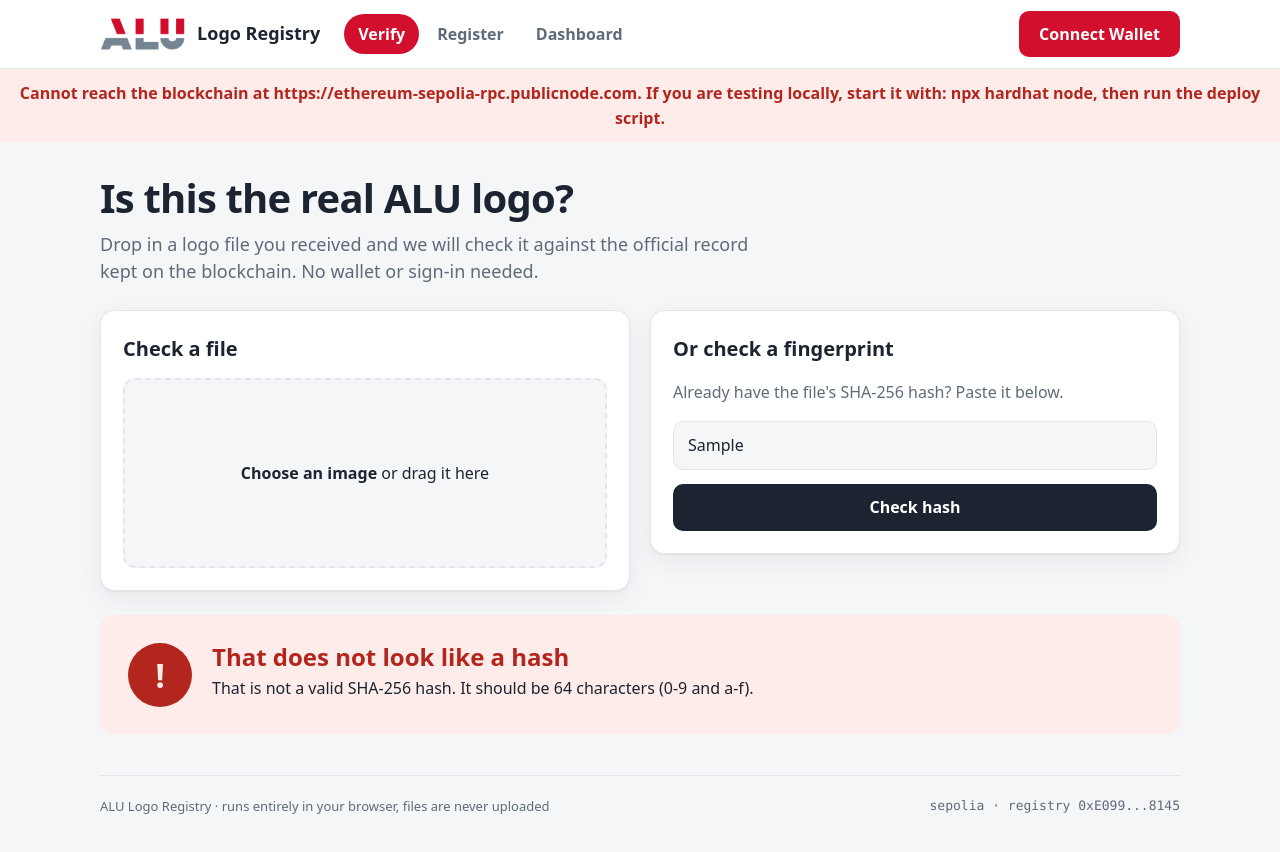
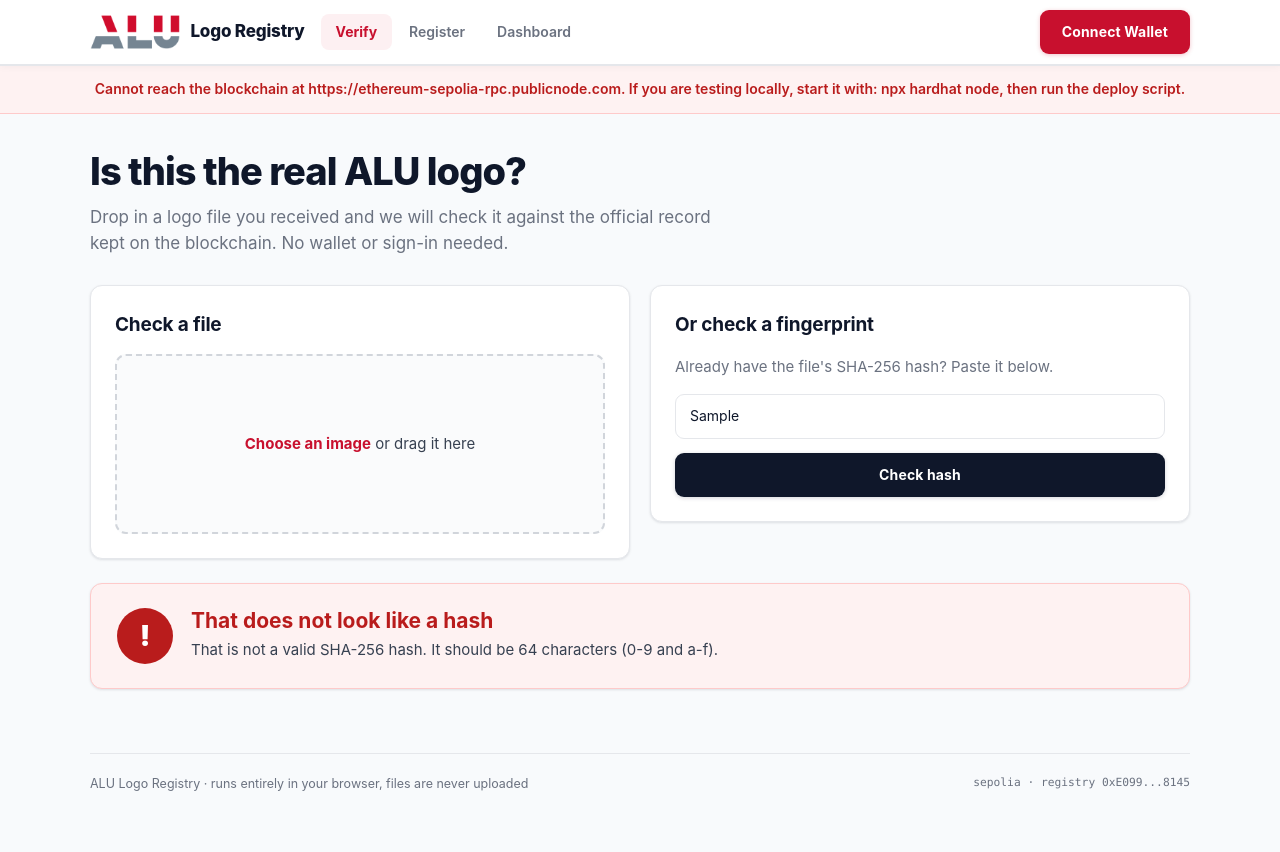
Before and after one commit to goldensash1/Cryptocurrency-and-Digital-Assets, a website: page frontend/index.html in a window 1280 px wide. Both pictures are taken after typing "Sample" into the empty fields and a click on the button "Check hash". After the commit the page ends 830 px from the top, so only its background shows below. Drawn offline with Linux system fonts and the light colour scheme; no server answers.

Commit message:
Redesign frontend: light theme, professional styling

```diff
--- a/frontend/css/style.css
+++ b/frontend/css/style.css
@@ -1,124 +1,287 @@
-/* ALU Logo Registry - brand colours taken from the ALU logo (red + slate). */
+/* ALU Logo Registry — light professional theme */
 :root {
-  --red: #d2102e;
-  --red-dark: #a80c24;
-  --slate: #76808c;
-  --ink: #1b2430;
-  --muted: #5f6b79;
-  --line: #e3e7ec;
-  --bg: #f5f6f8;
-  --card: #ffffff;
-  --green: #12805c;
-  --green-bg: #e6f6ef;
-  --warn: #b3261e;
-  --warn-bg: #fdecea;
-  --info-bg: #eef2f7;
-  --radius: 14px;
-  --shadow: 0 1px 2px rgba(27, 36, 48, .06), 0 8px 24px rgba(27, 36, 48, .06);
+  --red:        #c8102e;
+  --red-dark:   #a00d24;
+  --red-light:  #fdf0f2;
+  --slate:      #64748b;
+  --ink:        #0f172a;
+  --body:       #374151;
+  --muted:      #6b7280;
+  --line:       #e5e7eb;
+  --bg:         #f8fafc;
+  --card:       #ffffff;
+  --green:      #047857;
+  --green-bg:   #ecfdf5;
+  --warn:       #b91c1c;
+  --warn-bg:    #fef2f2;
+  --info-bg:    #f1f5f9;
+  --accent:     #1e40af;
+  --radius:     12px;
+  --shadow-sm:  0 1px 3px rgba(15,23,42,.08), 0 1px 2px rgba(15,23,42,.04);
+  --shadow:     0 4px 6px rgba(15,23,42,.06), 0 10px 30px rgba(15,23,42,.07);
+  --shadow-lg:  0 10px 25px rgba(15,23,42,.1), 0 20px 48px rgba(15,23,42,.08);
+  color-scheme: only light;
 }
+
+/* Force light regardless of OS preference */
 @media (prefers-color-scheme: dark) {
   :root {
-    --ink: #eef1f5; --muted: #a2adbb; --line: #2c3745; --bg: #11171f; --card: #19212b;
-    --green: #4fd1a0; --green-bg: #12332a; --warn: #ff8a80; --warn-bg: #3a1a19; --info-bg: #202a37;
-    --shadow: none;
+    --ink: #0f172a; --body: #374151; --muted: #6b7280;
+    --line: #e5e7eb; --bg: #f8fafc; --card: #ffffff;
+    --green: #047857; --green-bg: #ecfdf5;
+    --warn: #b91c1c; --warn-bg: #fef2f2; --info-bg: #f1f5f9;
+    --shadow: 0 4px 6px rgba(15,23,42,.06), 0 10px 30px rgba(15,23,42,.07);
   }
 }
+
 * { box-sizing: border-box; }
 html { scroll-behavior: smooth; }
-body { margin: 0; background: var(--bg); color: var(--ink); font: 16px/1.55 system-ui, -apple-system, "Segoe UI", Roboto, sans-serif; -webkit-font-smoothing: antialiased; }
-.wrap { width: min(1080px, 100% - 32px); margin-inline: auto; }
-.mono { font-family: ui-monospace, SFMono-Regular, Menlo, Consolas, monospace; }
+body {
+  margin: 0;
+  background: var(--bg);
+  color: var(--body);
+  font: 15px/1.6 "Inter", system-ui, -apple-system, "Segoe UI", Roboto, sans-serif;
+  -webkit-font-smoothing: antialiased;
+}
+.wrap { width: min(1100px, 100% - 40px); margin-inline: auto; }
+.mono { font-family: ui-monospace, "SF Mono", Menlo, Consolas, monospace; font-size: .9em; }
 .muted { color: var(--muted); }
-.tiny { font-size: 13px; }
+.tiny  { font-size: 13px; }
 [hidden] { display: none !important; }
-h1 { font-size: clamp(28px, 4vw, 40px); line-height: 1.15; margin: 0 0 10px; letter-spacing: -.02em; }
-h2 { font-size: 20px; margin: 0 0 14px; }
-code { background: var(--info-bg); padding: 1px 6px; border-radius: 6px; font-size: .9em; }
 
-/* ----- header ----- */
-.topbar { background: var(--card); border-bottom: 1px solid var(--line); position: sticky; top: 0; z-index: 10; }
-.topbar-inner { display: flex; align-items: center; gap: 24px; min-height: 68px; flex-wrap: wrap; padding-block: 8px; }
-.brand { display: flex; align-items: center; gap: 12px; text-decoration: none; color: var(--ink); font-weight: 700; font-size: 18px; }
-.brand img { height: 32px; width: auto; }
-.nav { display: flex; gap: 4px; flex: 1; }
-.nav a { padding: 8px 14px; border-radius: 999px; text-decoration: none; color: var(--muted); font-weight: 600; }
-.nav a:hover { color: var(--ink); background: var(--info-bg); }
-.nav a.active { color: #fff; background: var(--red); }
+h1 { font-size: clamp(26px, 3.5vw, 38px); line-height: 1.15; margin: 0 0 10px; letter-spacing: -.025em; color: var(--ink); font-weight: 800; }
+h2 { font-size: 19px; margin: 0 0 14px; color: var(--ink); font-weight: 700; letter-spacing: -.01em; }
+code { background: var(--info-bg); padding: 2px 7px; border-radius: 6px; font-size: .88em; color: var(--accent); border: 1px solid var(--line); }
+
+/* ── HEADER ─────────────────────────────────── */
+.topbar {
+  background: #fff;
+  border-bottom: 1px solid var(--line);
+  position: sticky; top: 0; z-index: 100;
+  box-shadow: 0 1px 0 var(--line), 0 2px 8px rgba(15,23,42,.04);
+}
+.topbar-inner {
+  display: flex; align-items: center; gap: 8px;
+  min-height: 64px; flex-wrap: wrap; padding-block: 8px;
+}
+.brand {
+  display: flex; align-items: center; gap: 10px;
+  text-decoration: none; color: var(--ink);
+  font-weight: 800; font-size: 17px; letter-spacing: -.01em;
+  flex-shrink: 0;
+}
+.brand img { height: 34px; width: auto; }
+.brand span { color: var(--ink); }
+
+.nav { display: flex; gap: 2px; flex: 1; padding-left: 8px; }
+.nav a {
+  padding: 7px 15px; border-radius: 8px;
+  text-decoration: none; color: var(--muted);
+  font-weight: 600; font-size: 14px; transition: background .12s, color .12s;
+}
+.nav a:hover  { color: var(--ink); background: var(--info-bg); }
+.nav a.active { color: var(--red); background: var(--red-light); font-weight: 700; }
+
 .wallet { margin-left: auto; }
-.wallet-chip { display: flex; align-items: center; gap: 10px; padding: 6px 8px 6px 14px; border: 1px solid var(--line); border-radius: 999px; background: var(--bg); font-size: 14px; flex-wrap: wrap; }
-.wallet-chip .dot { width: 9px; height: 9px; border-radius: 50%; background: #2bb673; }
-.wallet-chip .sep { width: 1px; height: 18px; background: var(--line); }
-.link-btn { border: 0; background: none; color: var(--red); font: inherit; font-weight: 600; cursor: pointer; padding: 4px 8px; border-radius: 999px; }
-.link-btn:hover { background: var(--info-bg); }
+.wallet-chip {
+  display: flex; align-items: center; gap: 10px;
+  padding: 6px 12px 6px 14px;
+  border: 1.5px solid var(--line); border-radius: 999px;
+  background: var(--bg); font-size: 13.5px; font-weight: 600;
+  box-shadow: var(--shadow-sm);
+}
+.wallet-chip .dot  { width: 8px; height: 8px; border-radius: 50%; background: #10b981; flex-shrink: 0; }
+.wallet-chip .sep  { width: 1px; height: 16px; background: var(--line); }
+.link-btn {
+  border: 0; background: none; color: var(--muted);
+  font: inherit; font-size: 13px; font-weight: 600;
+  cursor: pointer; padding: 4px 8px; border-radius: 6px;
+  transition: background .12s, color .12s;
+}
+.link-btn:hover { background: var(--info-bg); color: var(--ink); }
 
-/* ----- buttons & inputs ----- */
-.btn { font: inherit; font-weight: 700; border: 0; border-radius: 10px; padding: 11px 20px; cursor: pointer; transition: transform .05s, background .15s, opacity .15s; }
-.btn:active { transform: translateY(1px); }
-.btn:disabled { opacity: .5; cursor: not-allowed; }
-.btn-primary { background: var(--red); color: #fff; }
-.btn-primary:hover:not(:disabled) { background: var(--red-dark); }
-.btn-dark { background: var(--ink); color: var(--card); }
-.btn:focus-visible, input:focus-visible, .nav a:focus-visible, .link-btn:focus-visible, .dropzone:focus-within { outline: 3px solid rgba(210, 16, 46, .45); outline-offset: 2px; }
-input[type=text], input[type=number] { width: 100%; font: inherit; padding: 11px 14px; border: 1px solid var(--line); border-radius: 10px; background: var(--bg); color: var(--ink); }
-input[readonly] { color: var(--muted); }
-.stack { display: grid; gap: 14px; }
-.field { display: grid; gap: 6px; }
-.label { font-size: 13px; font-weight: 700; text-transform: uppercase; letter-spacing: .04em; color: var(--muted); }
+/* ── BUTTONS & INPUTS ───────────────────────── */
+.btn {
+  font: inherit; font-weight: 700; font-size: 14px;
+  border: 0; border-radius: 9px;
+  padding: 11px 22px; cursor: pointer;
+  transition: transform .06s, background .15s, box-shadow .15s;
+  letter-spacing: .01em;
+}
+.btn:active   { transform: translateY(1px); }
+.btn:disabled { opacity: .45; cursor: not-allowed; }
+.btn-primary  { background: var(--red); color: #fff; box-shadow: 0 1px 4px rgba(200,16,46,.25); }
+.btn-primary:hover:not(:disabled) { background: var(--red-dark); box-shadow: 0 4px 12px rgba(200,16,46,.3); }
+.btn-dark     { background: var(--ink); color: #fff; box-shadow: 0 1px 4px rgba(15,23,42,.18); }
+.btn-dark:hover:not(:disabled)    { background: #1e293b; }
 
-/* ----- layout ----- */
-main { padding-block: 32px 40px; }
-.hero { margin-bottom: 24px; max-width: 680px; }
-.hero p { color: var(--muted); font-size: 18px; margin: 0; }
+.btn:focus-visible, input:focus-visible,
+.nav a:focus-visible, .link-btn:focus-visible,
+.dropzone:focus-within { outline: 2.5px solid rgba(200,16,46,.4); outline-offset: 2px; }
+
+input[type=text], input[type=number] {
+  width: 100%; font: inherit; font-size: 14px;
+  padding: 10px 14px;
+  border: 1.5px solid var(--line); border-radius: 9px;
+  background: #fff; color: var(--ink);
+  transition: border-color .15s, box-shadow .15s;
+}
+input[type=text]:focus, input[type=number]:focus {
+  border-color: var(--red); box-shadow: 0 0 0 3px rgba(200,16,46,.1);
+  outline: none;
+}
+input[readonly] { color: var(--muted); background: var(--bg); }
+
+.stack  { display: grid; gap: 14px; }
+.field  { display: grid; gap: 6px; }
+.label  {
+  font-size: 11.5px; font-weight: 700;
+  text-transform: uppercase; letter-spacing: .06em; color: var(--muted);
+}
+
+/* ── LAYOUT ─────────────────────────────────── */
+main { padding-block: 36px 48px; }
+.hero { margin-bottom: 28px; max-width: 640px; }
+.hero p { color: var(--muted); font-size: 17px; margin: 6px 0 0; line-height: 1.55; }
+
 .grid-2 { display: grid; gap: 20px; grid-template-columns: 1fr 1fr; align-items: start; }
-.grid-2.wide-left { grid-template-columns: 1.3fr 1fr; }
-@media (max-width: 800px) { .grid-2, .grid-2.wide-left { grid-template-columns: 1fr; } .nav { order: 3; flex-basis: 100%; } }
-.card { background: var(--card); border: 1px solid var(--line); border-radius: var(--radius); padding: 22px; box-shadow: var(--shadow); }
-.footer { display: flex; justify-content: space-between; gap: 12px; flex-wrap: wrap; padding-block: 20px 36px; color: var(--muted); font-size: 13px; border-top: 1px solid var(--line); }
+.grid-2.wide-left { grid-template-columns: 1.35fr 1fr; }
+@media (max-width: 800px) {
+  .grid-2, .grid-2.wide-left { grid-template-columns: 1fr; }
+  .nav { order: 3; flex-basis: 100%; }
+}
 
-/* ----- banner / notices ----- */
-.banner { padding: 12px 16px; text-align: center; background: var(--warn-bg); color: var(--warn); font-weight: 600; }
-.banner.info { background: var(--info-bg); color: var(--ink); }
+.card {
+  background: var(--card);
+  border: 1px solid var(--line);
+  border-radius: var(--radius);
+  padding: 24px;
+  box-shadow: var(--shadow-sm);
+  transition: box-shadow .2s;
+}
+.card:hover { box-shadow: var(--shadow); }
+
+.footer {
+  display: flex; justify-content: space-between; gap: 12px;
+  flex-wrap: wrap; padding-block: 20px 36px;
+  color: var(--muted); font-size: 12.5px;
+  border-top: 1px solid var(--line);
+  margin-top: 16px;
+}
+
+/* ── BANNER / NOTICES ───────────────────────── */
+.banner {
+  padding: 13px 20px; text-align: center;
+  background: var(--warn-bg); color: var(--warn);
+  font-weight: 600; font-size: 14px;
+  border-bottom: 1px solid #fecaca;
+}
+.banner.info { background: #eff6ff; color: #1e40af; border-bottom-color: #bfdbfe; }
 .banner a { color: inherit; }
 .banner button { margin-left: 12px; }
-.notice { padding: 12px 14px; border-radius: 10px; background: var(--info-bg); margin-bottom: 14px; font-size: 15px; }
-.notice.warn { background: var(--warn-bg); color: var(--warn); }
 
-/* ----- upload ----- */
-.dropzone { display: grid; place-items: center; text-align: center; gap: 12px; min-height: 190px; padding: 18px; border: 2px dashed var(--line); border-radius: 12px; background: var(--bg); cursor: pointer; transition: border-color .15s, background .15s; }
-.dropzone:hover, .dropzone.drag { border-color: var(--red); background: var(--info-bg); }
+.notice {
+  padding: 13px 16px; border-radius: 9px;
+  background: var(--info-bg); border: 1px solid var(--line);
+  margin-bottom: 16px; font-size: 14px; color: var(--body);
+}
+.notice.warn { background: var(--warn-bg); color: var(--warn); border-color: #fecaca; }
+
+/* ── UPLOAD ─────────────────────────────────── */
+.dropzone {
+  display: grid; place-items: center; text-align: center; gap: 10px;
+  min-height: 180px; padding: 24px;
+  border: 2px dashed #d1d5db; border-radius: 11px;
+  background: #fafbfc; cursor: pointer;
+  transition: border-color .15s, background .15s;
+}
+.dropzone:hover, .dropzone.drag {
+  border-color: var(--red); background: var(--red-light);
+}
 .dropzone input { position: absolute; opacity: 0; width: 1px; height: 1px; }
-.preview { max-width: 100%; max-height: 170px; object-fit: contain; border-radius: 8px; }
-.hashbox { word-break: break-all; padding: 11px 14px; border-radius: 10px; background: var(--bg); border: 1px solid var(--line); font-size: 13px; }
-.field .hashbox { margin-top: 0; }
+.dropzone strong { color: var(--red); }
 
-/* ----- result panels ----- */
-.result { margin-top: 24px; padding: 28px; border-radius: var(--radius); display: flex; gap: 20px; align-items: flex-start; }
-.result.small { margin-top: 18px; padding: 16px; gap: 12px; font-size: 15px; }
-.result.ok { background: var(--green-bg); color: var(--green); }
-.result.bad { background: var(--warn-bg); color: var(--warn); }
-.result.pending { background: var(--info-bg); color: var(--ink); }
-.result .icon { flex: none; width: 64px; height: 64px; border-radius: 50%; display: grid; place-items: center; font-size: 34px; font-weight: 800; color: #fff; }
-.result.small .icon { width: 36px; height: 36px; font-size: 20px; }
-.result.ok .icon { background: var(--green); } .result.ok .icon { color: var(--green-bg); }
-.result.bad .icon { background: var(--warn); } .result.bad .icon { color: var(--warn-bg); }
-.result h3 { margin: 0 0 4px; font-size: 24px; line-height: 1.2; }
-.result.small h3 { font-size: 17px; }
-.result p { margin: 0; color: var(--ink); }
-.result dl { display: grid; grid-template-columns: max-content 1fr; gap: 4px 16px; margin: 16px 0 0; color: var(--ink); }
-.result dt { color: var(--muted); } .result dd { margin: 0; font-weight: 600; word-break: break-all; }
+.preview { max-width: 100%; max-height: 160px; object-fit: contain; border-radius: 8px; box-shadow: var(--shadow-sm); }
+.hashbox {
+  word-break: break-all; padding: 10px 13px;
+  border-radius: 9px; background: var(--bg);
+  border: 1px solid var(--line); font-size: 12.5px;
+  color: var(--muted); line-height: 1.6;
+}
 
-/* ----- dashboard ----- */
-.stats { display: grid; grid-template-columns: repeat(3, 1fr); gap: 16px; margin-bottom: 20px; }
+/* ── RESULT PANELS ──────────────────────────── */
+.result {
+  margin-top: 24px; padding: 24px 26px;
+  border-radius: var(--radius);
+  display: flex; gap: 18px; align-items: flex-start;
+  box-shadow: var(--shadow-sm);
+}
+.result.small { margin-top: 16px; padding: 15px 18px; gap: 12px; font-size: 14px; }
+.result.ok  { background: var(--green-bg); border: 1.5px solid #a7f3d0; }
+.result.bad { background: var(--warn-bg);  border: 1.5px solid #fecaca; }
+.result.pending { background: var(--info-bg); border: 1px solid var(--line); }
+
+.result .icon {
+  flex: none; width: 56px; height: 56px; border-radius: 50%;
+  display: grid; place-items: center;
+  font-size: 28px; font-weight: 900; color: #fff;
+}
+.result.small .icon { width: 34px; height: 34px; font-size: 18px; }
+.result.ok  .icon { background: var(--green); }
+.result.bad .icon { background: var(--warn);  }
+.result.pending .icon { background: var(--slate); }
+
+.result h3 { margin: 0 0 5px; font-size: 21px; line-height: 1.2; font-weight: 700; }
+.result.ok  h3 { color: var(--green); }
+.result.bad h3 { color: var(--warn);  }
+.result.small h3 { font-size: 16px; }
+.result p { margin: 0; color: var(--body); }
+
+.result dl {
+  display: grid; grid-template-columns: max-content 1fr;
+  gap: 4px 16px; margin: 14px 0 0; font-size: 14px;
+}
+.result dt { color: var(--muted); font-weight: 500; }
+.result dd { margin: 0; font-weight: 600; word-break: break-all; color: var(--ink); }
+
+/* ── DASHBOARD ──────────────────────────────── */
+.stats {
+  display: grid; grid-template-columns: repeat(3, 1fr);
+  gap: 16px; margin-bottom: 22px;
+}
 @media (max-width: 640px) { .stats { grid-template-columns: 1fr; } }
-.stat { background: var(--card); border: 1px solid var(--line); border-radius: var(--radius); padding: 18px 20px; display: grid; gap: 2px; box-shadow: var(--shadow); }
-.stat strong { font-size: 32px; letter-spacing: -.02em; line-height: 1.2; }
-.table-wrap { overflow-x: auto; }
-.holders { width: 100%; border-collapse: collapse; }
-.holders th { text-align: left; font-size: 12px; text-transform: uppercase; letter-spacing: .04em; color: var(--muted); padding: 8px 10px; border-bottom: 1px solid var(--line); }
-.holders td { padding: 12px 10px; border-bottom: 1px solid var(--line); vertical-align: middle; }
-.holders .num { text-align: right; white-space: nowrap; font-variant-numeric: tabular-nums; }
-.holders .who { font-weight: 600; }
-.holders .addr { font-size: 12px; color: var(--muted); }
-.holders .you { font-size: 11px; background: var(--red); color: #fff; padding: 1px 7px; border-radius: 999px; margin-left: 6px; vertical-align: middle; }
-.bar { height: 6px; background: var(--line); border-radius: 99px; margin-top: 6px; overflow: hidden; }
-.bar > i { display: block; height: 100%; background: var(--red); border-radius: 99px; }
+
+.stat {
+  background: var(--card); border: 1px solid var(--line);
+  border-radius: var(--radius); padding: 20px 22px;
+  display: grid; gap: 3px; box-shadow: var(--shadow-sm);
+  transition: box-shadow .2s, transform .2s;
+}
+.stat:hover { box-shadow: var(--shadow); transform: translateY(-2px); }
+.stat .label { color: var(--muted); margin-bottom: 4px; }
+.stat strong { font-size: 30px; letter-spacing: -.03em; line-height: 1.15; color: var(--ink); font-weight: 800; }
+.stat span   { font-size: 13px; color: var(--muted); margin-top: 2px; }
+
+.table-wrap { overflow-x: auto; border-radius: 10px; border: 1px solid var(--line); }
+.holders { width: 100%; border-collapse: collapse; background: var(--card); }
+.holders thead { background: var(--bg); }
+.holders th {
+  text-align: left; font-size: 11.5px; font-weight: 700;
+  text-transform: uppercase; letter-spacing: .06em;
+  color: var(--muted); padding: 10px 14px;
+  border-bottom: 1px solid var(--line);
+}
+.holders td { padding: 13px 14px; border-bottom: 1px solid var(--line); vertical-align: middle; }
+.holders tr:last-child td { border-bottom: none; }
+.holders tr:hover td { background: var(--bg); }
+.holders .num  { text-align: right; white-space: nowrap; font-variant-numeric: tabular-nums; font-weight: 600; }
+.holders .who  { font-weight: 700; color: var(--ink); }
+.holders .addr { font-size: 12px; color: var(--muted); margin-top: 2px; }
+.holders .you  {
+  font-size: 10.5px; background: var(--red); color: #fff;
+  padding: 2px 8px; border-radius: 999px; margin-left: 7px;
+  vertical-align: middle; font-weight: 700; letter-spacing: .03em;
+}
+
+.bar { height: 5px; background: var(--line); border-radius: 99px; margin-top: 7px; overflow: hidden; }
+.bar > i { display: block; height: 100%; background: var(--red); border-radius: 99px; transition: width .4s ease; }
```
